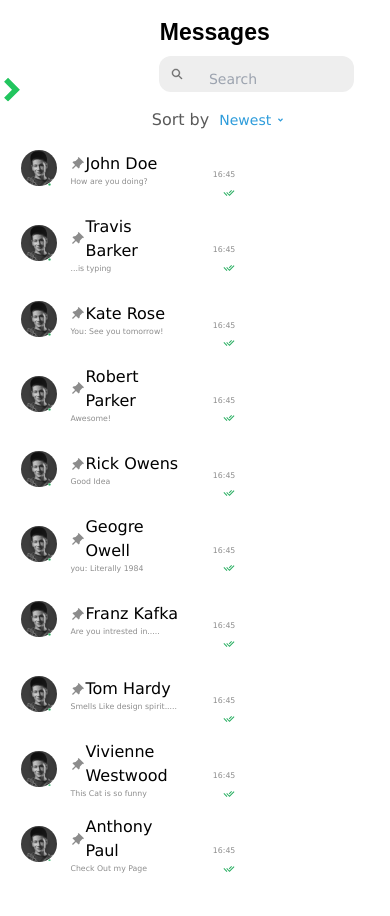
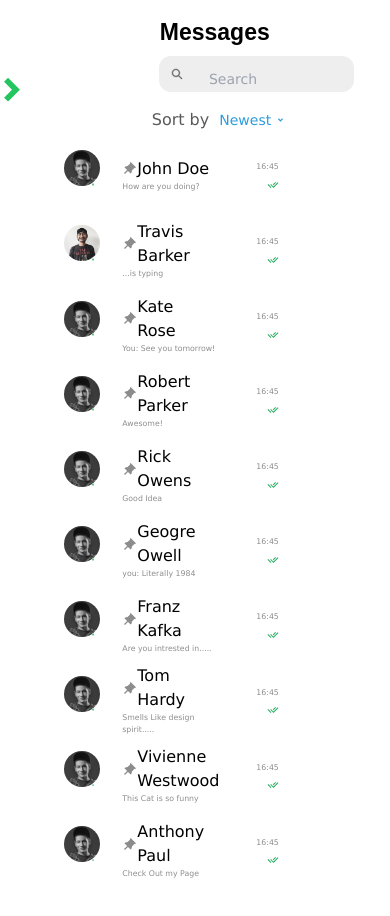
Before and after one commit to Majeedatwahab/chat-app, a website built with Vite: page index.html in a window 390 px wide. Shown: the top 916 px of the page. Built offline with nearby package versions, Linux system fonts and the light colour scheme.

Commit message:
more adjustemnts

```diff
--- a/index.html
+++ b/index.html
@@ -150,7 +150,7 @@
            </div>
            <div class="chat-box box1">
             <span class="profile-box">
-            <img class="profile-img" src="assets/images/person1.png">
+            <img class="profile-img" src="assets/images/Travis-barker.png">
             <img src="assets/icons/Ellipse 2.svg" class="elipse"  alt="">
             </span>
               <div class="message-box">
--- a/style.css
+++ b/style.css
@@ -30,6 +30,12 @@
   width: 40vw;
   gap: 16px;
   padding-left: 0.5vw;
+}
+
+
+
+.messages-section{
+
 }
 
 .messages h1{
@@ -189,6 +195,30 @@ line-height: 16px;
 
 
 
+@media screen and (max-width: 1280px) {
+
+
+#chat{
+  display: flex;
+  flex-direction: column;
+  justify-content: flex-start;
+  width: 30vw;
+  height: 100vh;
+  top: 140px;
+  position: absolute;
+  left: 11vw;
+  gap: 16px;
+  margin-left: 1.5vw;
+
+}
+
+
+
+
+
+
+}
+
 
 
 @media screen and (max-width: 800px) {
@@ -212,16 +242,51 @@ line-height: 16px;
     display: flex;
     flex-direction: column;
     justify-content: flex-start;
-    width: 30vw;
+    width: 50vw;
     height: 100vh;
     top: 140px;
     position: absolute;
     left: 15%;
     gap: 16px;
-    left: 15px;
-
   }
 
+
+
+  .box1{
+    display: flex;
+  width: 40vw;
+  height: 5vh;
+  align-items: center;
+  justify-content:space-evenly;
+    gap: 10px;
+  }
+
+
+  .time-check{
+    display: flex;
+    flex-direction: column;
+    align-items: flex-end;
+    gap: 6px;
+    color: rgba(0, 0, 0, 0.45);
+    align-self: flex-end;
+    margin-bottom: 1vh;
+  }
+
+  .box1 p{
+    color: rgba(0, 0, 0, 0.45);
+     font-size: 1.5vw;
+  }
+
+  .message-box{
+    display: flex;
+  flex-direction: column;
+  align-items: flex-start;
+  gap: 0px;
+  margin: 30px;
+  margin-top: 40px;
+  margin-left: 20px;
+  width: 30vw;
+  }
 
 
 }
```
